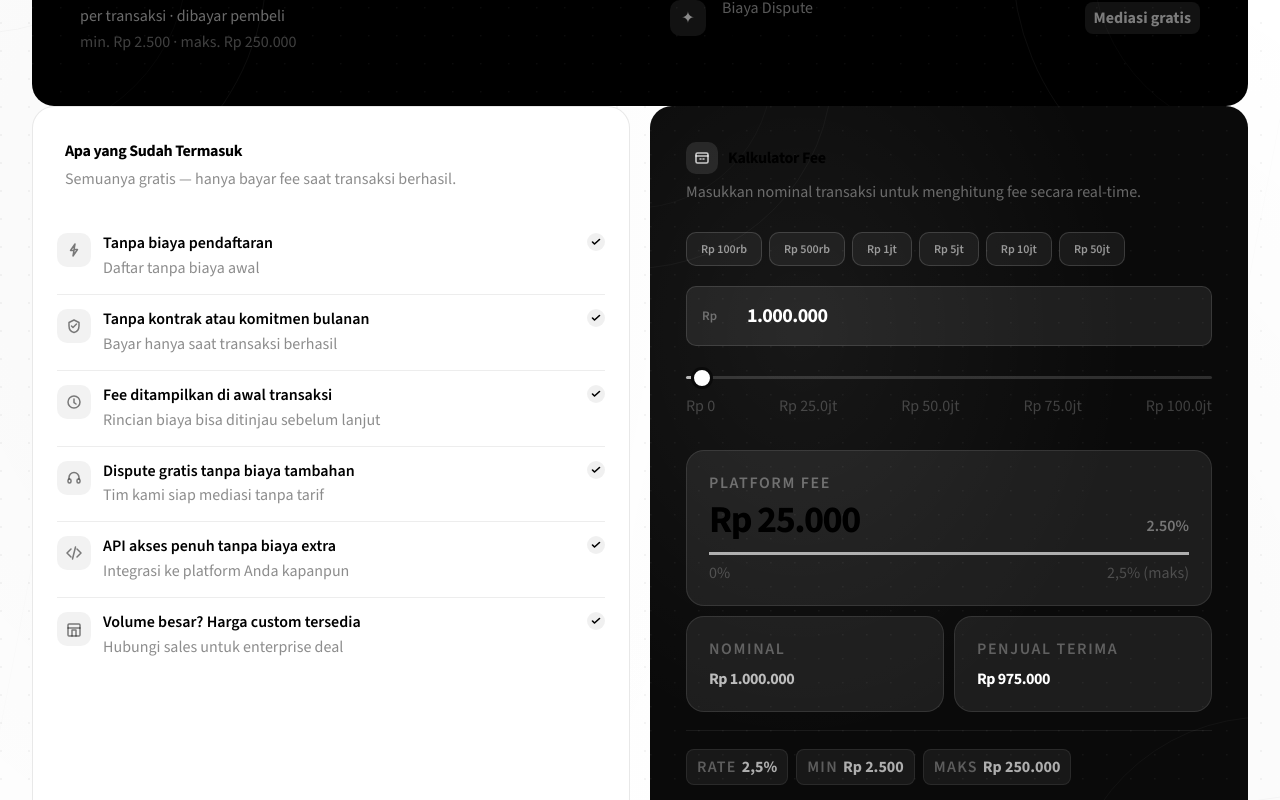
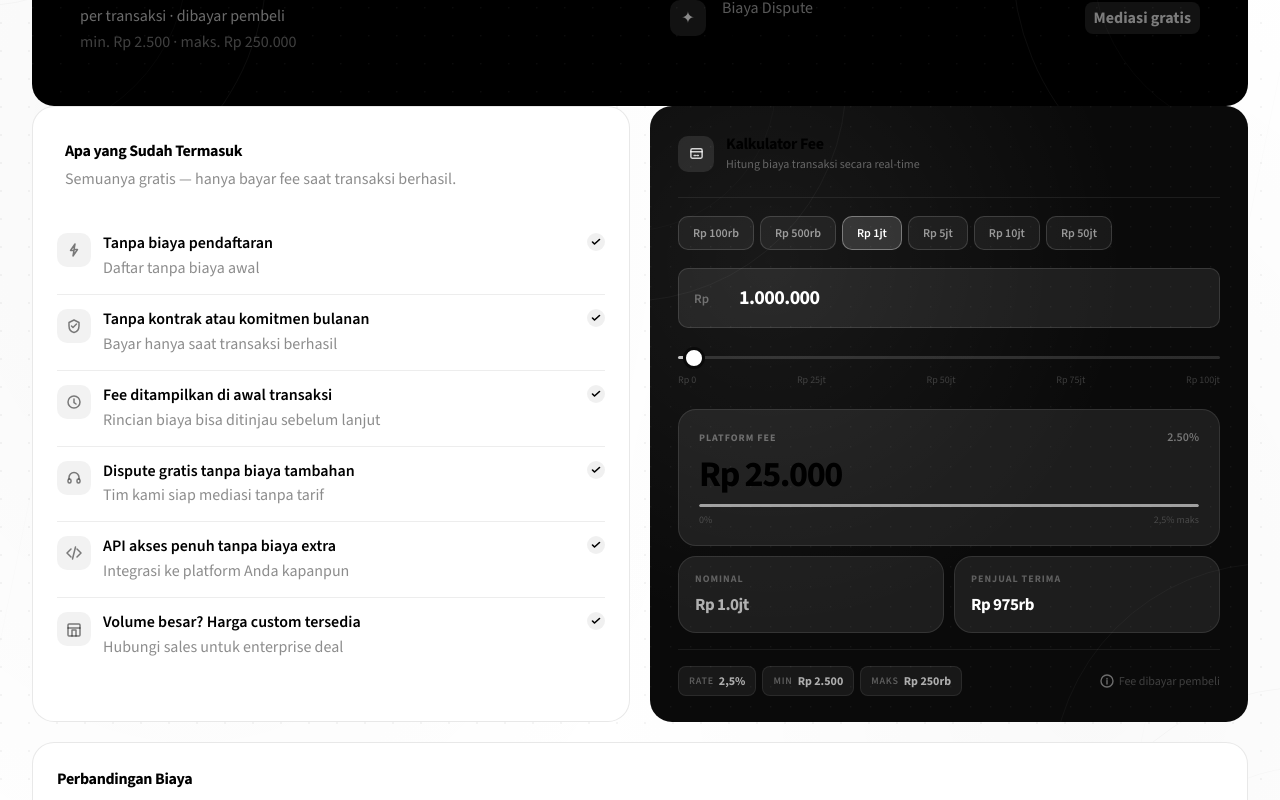
Before and after one commit to kahade-id/landing, a Next.js app: page / in a window 1280 px wide. Shown: the part 5440-6240 px from the top of the page. Built offline with nearby package versions, Linux system fonts and the light colour scheme.

Commit message:
Update PricingSection.tsx

```diff
--- a/src/components/sections/PricingSection.tsx
+++ b/src/components/sections/PricingSection.tsx
@@ -179,89 +179,96 @@ function useInView(threshold = 0.12): [RefObject<any>, boolean] {
 
 // ─── Fee Calculator ───────────────────────────────────────────────────────────
 function FeeCalculator() {
-  const [rawInput, setRawInput] = useState("1000000");
-  const [sliderVal, setSliderVal] = useState(1_000_000);
-  const [animKey, setAnimKey]   = useState(0);
-  const [activePreset, setActivePreset] = useState<number | null>(null);
+  const [amount, setAmount]           = useState(1_000_000);
+  const [animKey, setAnimKey]         = useState(0);
+  const [activePreset, setActivePreset] = useState<number | null>(1_000_000);
+  const [inputFocused, setInputFocused] = useState(false);
+  const [inputRaw, setInputRaw]       = useState("");
 
-  const amount = parseFloat(rawInput.replace(/\D/g, "")) || 0;
-  const fee    = calcFee(amount);
-  const net    = Math.max(0, amount - fee);
-  const pct    = amount > 0 ? (fee / amount) * 100 : 0;
-  const isMin  = amount > 0 && fee <= FEE_MIN + 1;
-  const isMax  = fee >= FEE_MAX - 1;
-  const sliderPct = Math.min(100, (sliderVal / SLIDER_MAX) * 100);
+  const fee   = calcFee(amount);
+  const net   = Math.max(0, amount - fee);
+  const pct   = amount > 0 ? (fee / amount) * 100 : 0;
+  const isMin = amount > 0 && fee <= FEE_MIN + 1;
+  const isMax = fee >= FEE_MAX - 1;
+  const sliderPct = Math.min(100, (amount / SLIDER_MAX) * 100);
 
-  const triggerAnim = () => setAnimKey(k => k + 1);
+  const applyAmount = (val: number) => {
+    setAmount(val);
+    setAnimKey(k => k + 1);
+  };
 
-  const handleInput = (v: string) => {
-    const num = v.replace(/\D/g, "");
-    setRawInput(num);
-    setSliderVal(Math.min(SLIDER_MAX, parseFloat(num) || 0));
+  const applyPreset = (p: typeof PRESETS[0]) => {
+    applyAmount(p.val);
+    setActivePreset(p.val);
+    setInputRaw("");
+  };
+
+  const handleInputChange = (v: string) => {
+    const num = parseFloat(v.replace(/\D/g, "")) || 0;
+    setInputRaw(v.replace(/\D/g, ""));
     setActivePreset(null);
-    triggerAnim();
+    applyAmount(Math.min(SLIDER_MAX, num));
   };
 
   const handleSlider = (v: string) => {
     const n = parseFloat(v);
-    setSliderVal(n);
-    setRawInput(String(Math.round(n)));
+    applyAmount(n);
     setActivePreset(null);
-    triggerAnim();
+    setInputRaw(String(Math.round(n)));
   };
 
-  const applyPreset = (p: { label: string; val: number }) => {
-    setRawInput(String(p.val));
-    setSliderVal(p.val);
-    setActivePreset(p.val);
-    triggerAnim();
+  const trackStyle = {
+    background: `linear-gradient(to right,
+      rgba(255,255,255,.75) 0%,
+      rgba(255,255,255,.75) ${sliderPct}%,
+      rgba(255,255,255,.14) ${sliderPct}%,
+      rgba(255,255,255,.14) 100%)`,
   };
 
-  // track fill for slider
-  const trackStyle = {
-    background: `linear-gradient(to right, rgba(255,255,255,.7) 0%, rgba(255,255,255,.7) ${sliderPct}%, rgba(255,255,255,.15) ${sliderPct}%, rgba(255,255,255,.15) 100%)` };
+  const displayInput = inputFocused
+    ? (inputRaw || (amount > 0 ? String(amount) : ""))
+    : (amount > 0 ? amount.toLocaleString("id-ID") : "");
 
   return (
-    <div className="pr-calc-card">
-      {/* Calc BG */}
+    <div className="pr-calc-card" style={{ height: "100%" }}>
+      {/* Decorative BG */}
       <svg className="absolute inset-0 w-full h-full pointer-events-none" xmlns="http://www.w3.org/2000/svg" preserveAspectRatio="xMidYMid slice" style={{ borderRadius: "var(--radius-card)" }}>
         <defs>
-          <radialGradient id="calc-rg" cx="25%" cy="30%" r="55%">
-            <stop offset="0%" stopColor="#fff" stopOpacity=".055" />
+          <radialGradient id="calc-rg2" cx="20%" cy="25%" r="60%">
+            <stop offset="0%" stopColor="#fff" stopOpacity=".06" />
             <stop offset="100%" stopColor="#fff" stopOpacity="0" />
           </radialGradient>
         </defs>
-        <pattern id="calc-dot" width="24" height="24" patternUnits="userSpaceOnUse">
-          <circle cx=".8" cy=".8" r=".8" fill="rgba(255,255,255,.06)" />
+        <pattern id="calc-dot2" width="20" height="20" patternUnits="userSpaceOnUse">
+          <circle cx=".7" cy=".7" r=".7" fill="rgba(255,255,255,.055)" />
         </pattern>
-        <rect width="100%" height="100%" fill="url(#calc-dot)" />
-        <rect width="100%" height="100%" fill="url(#calc-rg)" />
-        <circle cx="-3%" cy="-5%" r="200" fill="none" stroke="rgba(255,255,255,.06)" strokeWidth=".7" />
-        <circle cx="-3%" cy="-5%" r="140" fill="none" stroke="rgba(255,255,255,.05)" strokeWidth=".6" />
-        <circle cx="103%" cy="108%" r="200" fill="none" stroke="rgba(255,255,255,.05)" strokeWidth=".7" />
+        <rect width="100%" height="100%" fill="url(#calc-dot2)" />
+        <rect width="100%" height="100%" fill="url(#calc-rg2)" />
+        <circle cx="-4%" cy="-4%" r="220" fill="none" stroke="rgba(255,255,255,.06)" strokeWidth=".8" />
+        <circle cx="-4%" cy="-4%" r="150" fill="none" stroke="rgba(255,255,255,.04)" strokeWidth=".6" />
+        <circle cx="104%" cy="110%" r="220" fill="none" stroke="rgba(255,255,255,.05)" strokeWidth=".8" />
       </svg>
 
-      <div className="relative z-10 p-7 sm:p-9">
-        {/* Header */}
-        <div className="mb-7">
-          <div style={{ display: "flex", alignItems: "center", gap: 10, marginBottom: 6 }}>
-            <div style={{ width: 32, height: 32, borderRadius: "var(--radius-sm)", background: "rgba(255,255,255,.1)", display: "flex", alignItems: "center", justifyContent: "center" }}>
-              <svg width="16" height="16" viewBox="0 0 16 16" fill="none" stroke="rgba(255,255,255,.75)" strokeWidth="1.6" strokeLinecap="round" strokeLinejoin="round">
-                <rect x="2" y="3" width="12" height="10" rx="1.5" />
-                <path d="M2 6h12M6 9h1M9 9h1" />
+      <div className="relative z-10" style={{ padding: "28px 28px 26px", display: "flex", flexDirection: "column", gap: 0 }}>
+
+        {/* ── Header ───────────────────────────────────────────────────────── */}
+        <div style={{ display: "flex", alignItems: "center", gap: 12, marginBottom: 6 }}>
+          <div className="icon-box-sm" style={{ background: "rgba(255,255,255,.1)" }}>
+            <svg width="15" height="15" viewBox="0 0 16 16" fill="none" stroke="rgba(255,255,255,.8)" strokeWidth="1.6" strokeLinecap="round" strokeLinejoin="round">
+              <rect x="2" y="3" width="12" height="10" rx="1.5"/><path d="M2 6h12M5.5 10h1.5M8.5 10H10"/>
             </svg>
           </div>
-            <span style={{ fontWeight: 700, letterSpacing: "-.02em" }}>
-              Kalkulator Fee
-            </span>
+          <div>
+            <p style={{ fontWeight: 700, letterSpacing: "-.02em", margin: 0, lineHeight: 1.2 }}>Kalkulator Fee</p>
+            <p style={{ fontSize: "var(--text-xs)", color: "rgba(255,255,255,.35)", margin: 0, marginTop: 2 }}>Hitung biaya transaksi secara real-time</p>
           </div>
-          <p style={{ color: "rgba(255,255,255,.38)" }}>
-            Masukkan nominal transaksi untuk menghitung fee secara real-time.
-          </p>
         </div>
 
-        {/* Preset chips */}
-        <div style={{ display: "flex", flexWrap: "wrap", gap: 7, marginBottom: 20 }}>
+        {/* Divider */}
+        <div style={{ height: 1, background: "rgba(255,255,255,.08)", margin: "18px 0" }}/>
+
+        {/* ── Preset chips ─────────────────────────────────────────────────── */}
+        <div style={{ display: "flex", flexWrap: "wrap", gap: 6, marginBottom: 18 }}>
           {PRESETS.map((p) => (
             <button
               key={p.val}
@@ -271,146 +278,113 @@ function FeeCalculator() {
           ))}
         </div>
 
-        {/* Input */}
-        <div className="pr-input-wrap mb-4">
-          <label htmlFor="fee-calculator-input" className="sr-only">Nominal transaksi</label>
+        {/* ── Input field ──────────────────────────────────────────────────── */}
+        <div className="pr-input-wrap" style={{ marginBottom: 14 }}>
+          <label htmlFor="calc-input-v2" className="sr-only">Nominal transaksi</label>
           <span className="pr-input-prefix">Rp</span>
           <input
-            id="fee-calculator-input"
+            id="calc-input-v2"
             aria-label="Nominal transaksi"
             className="pr-input"
             type="text"
             inputMode="numeric"
             placeholder="0"
-            value={rawInput ? parseInt(rawInput).toLocaleString("id-ID") : ""}
-            onChange={(e: React.ChangeEvent<HTMLInputElement>) => handleInput(e.target.value)}
+            value={displayInput}
+            onFocus={() => { setInputFocused(true); setInputRaw(amount > 0 ? String(amount) : ""); }}
+            onBlur={() => setInputFocused(false)}
+            onChange={(e) => handleInputChange(e.target.value)}
           />
         </div>
 
-        {/* Slider */}
-        <div style={{ marginBottom: 28, paddingBottom: 4 }}>
+        {/* ── Slider ───────────────────────────────────────────────────────── */}
+        <div style={{ marginBottom: 22 }}>
           <input
             className="pr-range"
-            type="range"
-            min="0"
-            max={SLIDER_MAX}
-            step="50000"
-            value={sliderVal}
-            onChange={(e: React.ChangeEvent<HTMLInputElement>) => handleSlider(e.target.value)}
+            type="range" min="0" max={SLIDER_MAX} step="50000"
+            value={amount}
+            onChange={(e) => handleSlider(e.target.value)}
             style={trackStyle}
           />
-          <div style={{ display: "flex", justifyContent: "space-between", marginTop: 8 }}>
-            {[0, 25, 50, 75, 100].map((p) => (
-              <span key={p} style={{ color: "rgba(255,255,255,.22)" }}>
-                {fmtShort((SLIDER_MAX * p) / 100)}
-              </span>
+          <div style={{ display: "flex", justifyContent: "space-between", marginTop: 6 }}>
+            {["Rp 0", "Rp 25jt", "Rp 50jt", "Rp 75jt", "Rp 100jt"].map((l) => (
+              <span key={l} style={{ fontSize: "var(--text-2xs)", color: "rgba(255,255,255,.2)" }}>{l}</span>
             ))}
           </div>
         </div>
 
-        {/* Results grid */}
-        <div
-          key={animKey}
-          className="pr-result-anim"
-          style={{ display: "grid", gridTemplateColumns: "1fr 1fr", gap: 10, marginBottom: 18 }}
-        >
-          {/* Fee */}
-          <div className="pr-result-box" style={{ gridColumn: "1 / -1" }}>
-            <div style={{ display: "flex", alignItems: "flex-end", justifyContent: "space-between", gap: 8, flexWrap: "wrap" }}>
-              <div>
-                <p style={{ fontWeight: 600, color: "rgba(255,255,255,.35)", margin: "0 0 5px 0", textTransform: "uppercase", letterSpacing: ".1em" }}>
+        {/* ── Result cards ─────────────────────────────────────────────────── */}
+        <div key={animKey} className="pr-result-anim" style={{ display: "flex", flexDirection: "column", gap: 10 }}>
+
+          {/* Main fee result */}
+          <div className="pr-result-box" style={{ padding: "18px 20px" }}>
+            <div style={{ display: "flex", alignItems: "center", justifyContent: "space-between", marginBottom: 10 }}>
+              <span style={{ fontSize: "var(--text-2xs)", fontWeight: 700, color: "rgba(255,255,255,.35)", textTransform: "uppercase", letterSpacing: ".1em" }}>
                 Platform Fee
-                </p>
-                <p style={{ fontSize: "clamp(26px,4vw,38px)", fontWeight: 800, letterSpacing: "-.04em", lineHeight: 1 }}>
-                  Rp {fmt(fee)}
-                </p>
-              </div>
-              <div className="text-right">
-                {isMin && (
-                  <span style={{ fontWeight: 600, color: "rgba(255,255,255,.45)", background: "rgba(255,255,255,.08)", padding: "4px 9px", display: "inline-block" }}>
-                    Fee Minimum
               </span>
-                )}
-                {isMax && (
-                  <span style={{ fontWeight: 600, color: "rgba(255,255,255,.45)", background: "rgba(255,255,255,.08)", padding: "4px 9px", display: "inline-block" }}>
-                    Fee Maksimum 🎉
-                  </span>
-                )}
+              <div style={{ display: "flex", alignItems: "center", gap: 6 }}>
+                {isMin && <span style={{ fontSize: "var(--text-xs)", fontWeight: 600, color: "rgba(255,255,255,.45)", background: "rgba(255,255,255,.08)", padding: "3px 8px", borderRadius: "var(--radius-full)" }}>Min</span>}
+                {isMax && <span style={{ fontSize: "var(--text-xs)", fontWeight: 600, color: "rgba(255,255,255,.45)", background: "rgba(255,255,255,.08)", padding: "3px 8px", borderRadius: "var(--radius-full)" }}>Maks 🎉</span>}
                 {!isMin && !isMax && amount > 0 && (
-                  <span style={{ fontWeight: 600, color: "rgba(255,255,255,.4)" }}>
-                    {pct.toFixed(2)}%
-                  </span>
+                  <span style={{ fontSize: "var(--text-xs)", fontWeight: 600, color: "rgba(255,255,255,.4)" }}>{pct.toFixed(2)}%</span>
                 )}
               </div>
             </div>
-
-            {/* Visual bar */}
-            {amount > 0 && (
-              <div className="mt-3.5">
-                <div style={{ height: 3, background: "rgba(255,255,255,.1)", overflow: "hidden" }}>
+            <p style={{ fontSize: "clamp(26px,4vw,36px)", fontWeight: 800, letterSpacing: "-.04em", lineHeight: 1, margin: 0 }}>
+              Rp {fmt(fee)}
+            </p>
+            {/* Fee ratio bar */}
+            <div style={{ marginTop: 12, height: 3, background: "rgba(255,255,255,.08)", borderRadius: "var(--radius-full)", overflow: "hidden" }}>
               <div style={{
-                    height: "100%", background: "rgba(255,255,255,.6)",
+                height: "100%", background: "rgba(255,255,255,.55)",
+                borderRadius: "var(--radius-full)",
                 width: `${Math.min(100, pct / 2.5 * 100)}%`,
-                    transition: "width .35s cubic-bezier(.22,.68,0,1.1)" }} />
+                transition: "width .4s var(--ease-spring)",
+              }}/>
             </div>
-                <div style={{ display: "flex", justifyContent: "space-between", marginTop: 6 }}>
-                  <span style={{ color: "rgba(255,255,255,.22)" }}>0%</span>
-                  <span style={{ color: "rgba(255,255,255,.22)" }}>2,5% (maks)</span>
+            <div style={{ display: "flex", justifyContent: "space-between", marginTop: 5 }}>
+              <span style={{ fontSize: "var(--text-2xs)", color: "rgba(255,255,255,.2)" }}>0%</span>
+              <span style={{ fontSize: "var(--text-2xs)", color: "rgba(255,255,255,.2)" }}>2,5% maks</span>
             </div>
           </div>
-            )}
-          </div>
 
-          {/* Nominal */}
-          <div className="pr-result-box">
-            <p style={{ fontWeight: 600, color: "rgba(255,255,255,.3)", margin: "0 0 6px 0", textTransform: "uppercase", letterSpacing: ".1em" }}>
+          {/* Two sub-results side by side */}
+          <div style={{ display: "grid", gridTemplateColumns: "1fr 1fr", gap: 10 }}>
+            <div className="pr-result-box" style={{ padding: "14px 16px" }}>
+              <p style={{ fontSize: "var(--text-2xs)", fontWeight: 700, color: "rgba(255,255,255,.3)", textTransform: "uppercase", letterSpacing: ".1em", margin: "0 0 6px 0" }}>
                 Nominal
               </p>
-            <p style={{ fontWeight: 700, color: "rgba(255,255,255,.7)", letterSpacing: "-.03em" }}>
-              Rp {fmt(amount)}
+              <p style={{ fontSize: "var(--text-lg)", fontWeight: 700, color: "rgba(255,255,255,.65)", letterSpacing: "-.03em", margin: 0 }}>
+                {fmtShort(amount)}
               </p>
             </div>
-
-          {/* Penjual terima */}
-          <div className="pr-result-box">
-            <p style={{ fontWeight: 600, color: "rgba(255,255,255,.3)", margin: "0 0 6px 0", textTransform: "uppercase", letterSpacing: ".1em" }}>
+            <div className="pr-result-box" style={{ padding: "14px 16px" }}>
+              <p style={{ fontSize: "var(--text-2xs)", fontWeight: 700, color: "rgba(255,255,255,.3)", textTransform: "uppercase", letterSpacing: ".1em", margin: "0 0 6px 0" }}>
                 Penjual Terima
               </p>
-            <p style={{ fontWeight: 700, color: amount > 0 ? "#fff" : "rgba(255,255,255,.3)", letterSpacing: "-.03em" }}>
-              Rp {fmt(net)}
+              <p style={{ fontSize: "var(--text-lg)", fontWeight: 700, color: amount > 0 ? "#fff" : "rgba(255,255,255,.3)", letterSpacing: "-.03em", margin: 0 }}>
+                {fmtShort(net)}
               </p>
             </div>
           </div>
+        </div>
 
-        {/* Fee formula */}
-        <div style={{
-          borderTop: "1px solid rgba(255,255,255,.07)",
-          paddingTop: 18,
-          display: "flex",
-          flexWrap: "wrap",
-          gap: 12,
-          alignItems: "center",
-          justifyContent: "space-between" }}>
-          <div style={{ display: "flex", gap: 8, flexWrap: "wrap" }}>
+        {/* ── Formula chips ─────────────────────────────────────────────────── */}
+        <div style={{ borderTop: "1px solid rgba(255,255,255,.07)", paddingTop: 16, marginTop: 16, display: "flex", alignItems: "center", flexWrap: "wrap", gap: 8, justifyContent: "space-between" }}>
+          <div style={{ display: "flex", gap: 6, flexWrap: "wrap" }}>
             {[
               { label: "Rate", val: "2,5%" },
-              { label: "Min", val: "Rp 2.500" },
-              { label: "Maks", val: "Rp 250.000" },
+              { label: "Min",  val: "Rp 2.500" },
+              { label: "Maks", val: "Rp 250rb" },
             ].map((t) => (
-              <div key={t.label} style={{
-                display: "flex", alignItems: "center", gap: 5,
-                padding: "5px 10px", borderRadius: "var(--radius-xs)",
-                background: "rgba(255,255,255,.06)",
-                border: "1px solid rgba(255,255,255,.08)"
-              }}>
-                <span style={{ fontWeight: 600, color: "rgba(255,255,255,.3)", textTransform: "uppercase", letterSpacing: ".08em" }}>{t.label}</span>
-                <span style={{ fontWeight: 700, color: "rgba(255,255,255,.65)" }}>{t.val}</span>
+              <div key={t.label} className="formula-chip">
+                <span className="chip-label">{t.label}</span>
+                <span className="chip-val">{t.val}</span>
               </div>
             ))}
           </div>
           <div style={{ display: "flex", alignItems: "center", gap: 5 }}>
             <InfoIcon />
-            <span style={{ color: "rgba(255,255,255,.25)" }}>Fee dibayar oleh pembeli</span>
+            <span style={{ fontSize: "var(--text-xs)", color: "rgba(255,255,255,.22)" }}>Fee dibayar pembeli</span>
           </div>
         </div>
       </div>
```
Lines whose indentation alone changed are shown as unchanged.
